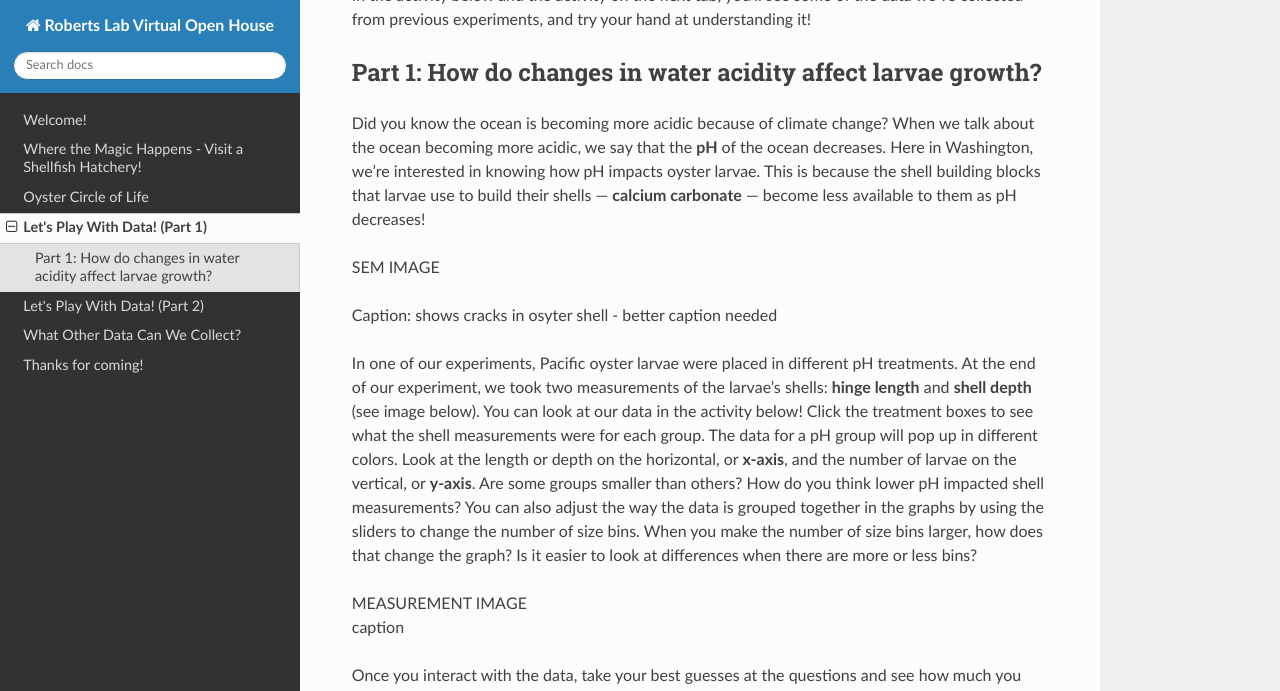
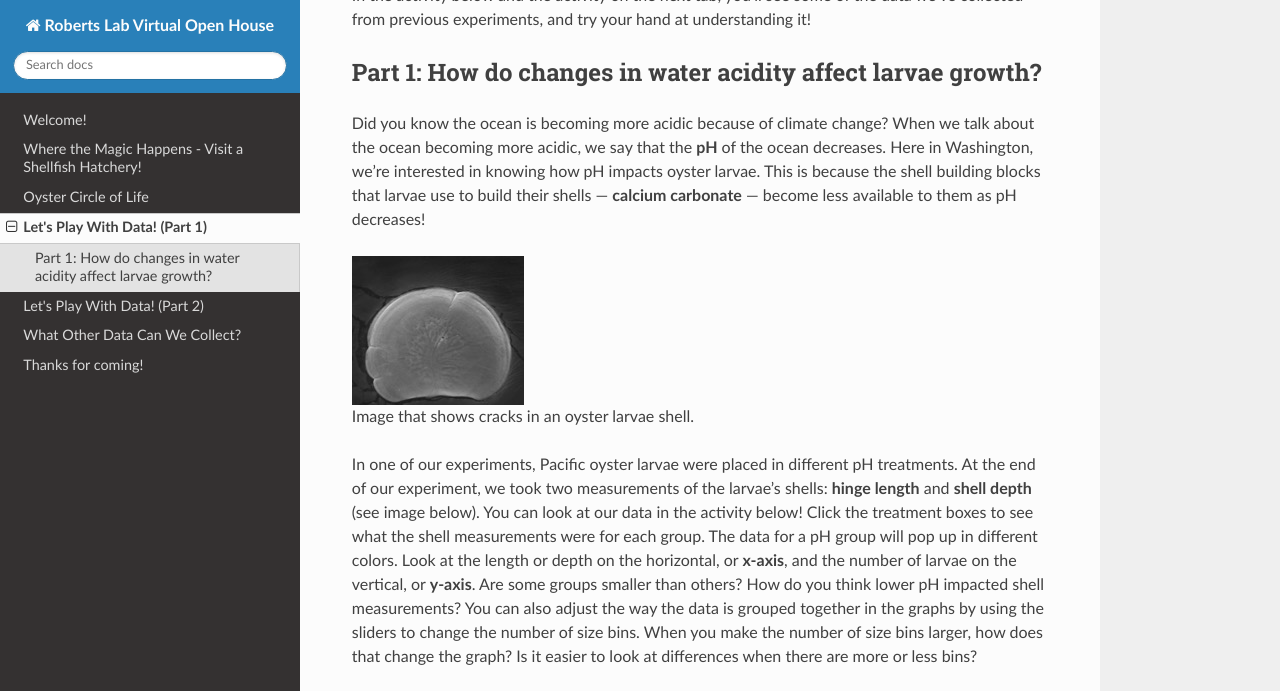
Before and after one commit to RobertsLab/Open-House-2021, an MkDocs documentation site: the page built from docs/dataPart1.md, in a window 1280 px wide and 1400 px high, scrolled down 320 px. Shown: the top 691 px of the window. Built offline with MkDocs 1.6.1, drawn with Linux system fonts in a browser that asks for light colours; nearby versions of some CDN libraries; some of the changed text lies outside the part shown.

Commit message:
add images

```diff
--- a/docs/dataPart1.md
+++ b/docs/dataPart1.md
@@ -9,16 +9,15 @@
 
 Did you know the ocean is becoming more acidic because of climate change? When we talk about the ocean becoming more acidic, we say that the **pH** of the ocean decreases. Here in Washington, we’re interested in knowing how pH impacts oyster larvae. This is because the shell building blocks that larvae use to build their shells — **calcium carbonate** — become less available to them as pH decreases!
 
-SEM IMAGE
-
-Caption: shows cracks in osyter shell - better caption needed
+![img](https://raw.githubusercontent.com/RobertsLab/Open-House-2021/main/images/SEM.jpg)
+Image that shows cracks in an oyster larvae shell.
 
 In one of our experiments, Pacific oyster larvae were placed in different pH treatments. At the end of our experiment, we took two measurements of the larvae’s shells: **hinge length** and **shell depth** (see image below). You can look at our data in the activity below! Click the treatment boxes to see what the shell measurements were for each group. The data for a pH group will pop up in different colors. Look at the length or depth on the horizontal, or **x-axis**, and the number of larvae on the vertical, or **y-axis**. Are some groups smaller than others? How do you think lower pH impacted shell measurements? You can also adjust the way the data is grouped together in the graphs by using the sliders to change the number of size bins. When you make the number of size bins larger, how does that change the graph? Is it easier to look at differences when there are more or less bins?
 
-MEASUREMENT IMAGE
-caption
+![img](https://raw.githubusercontent.com/RobertsLab/Open-House-2021/main/images/measurement.png)
+Image of larval oysters under a microscope. The image is labeled with how the shell length (shell depth) and hinge length are measured.
 
-Once you interact with the data, take your best guesses at the questions and see how much you learned!
+Once you interact with the data on the tab called "Part 1: Undertanding Distributions", take your best guesses at the questions and see how much you learned!
 
 <iframe height="400" width="100%" frameborder="no" src="https://sthurner.shinyapps.io/oav1/"> </iframe>
 
```
